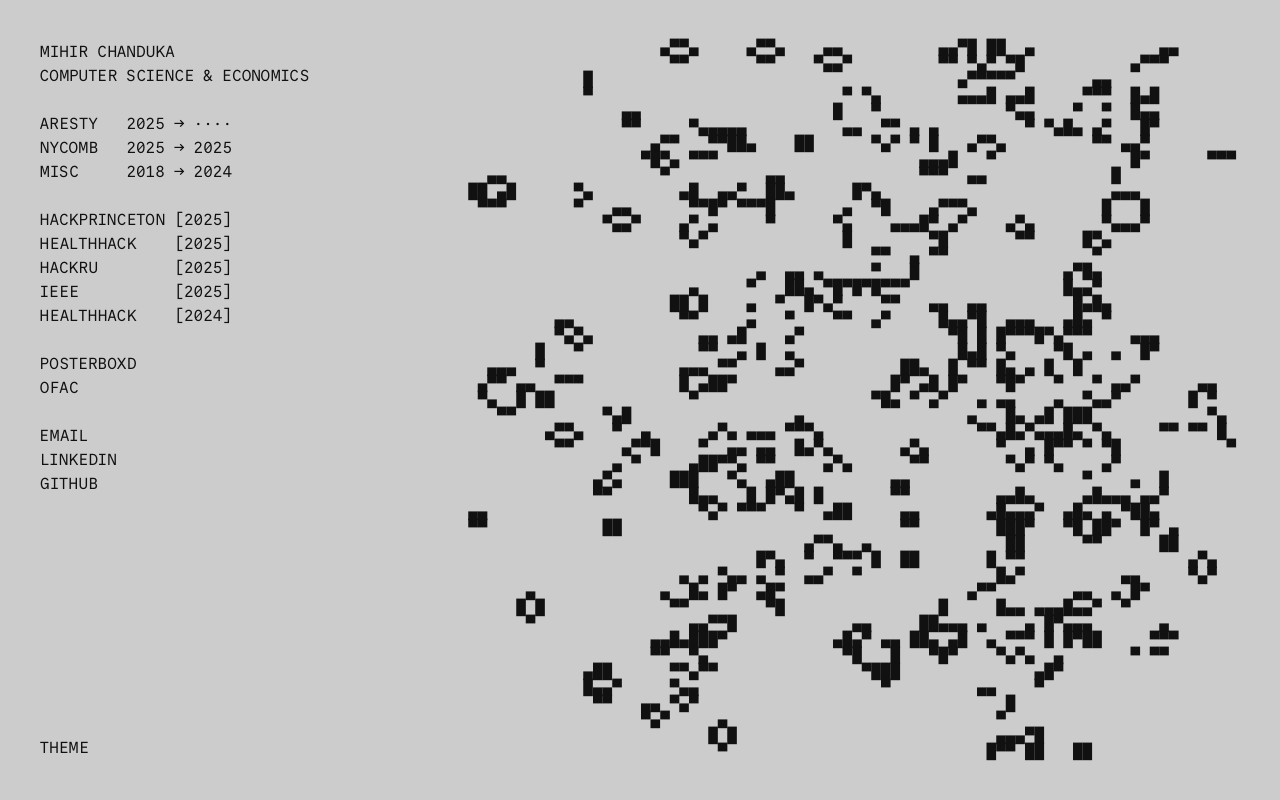
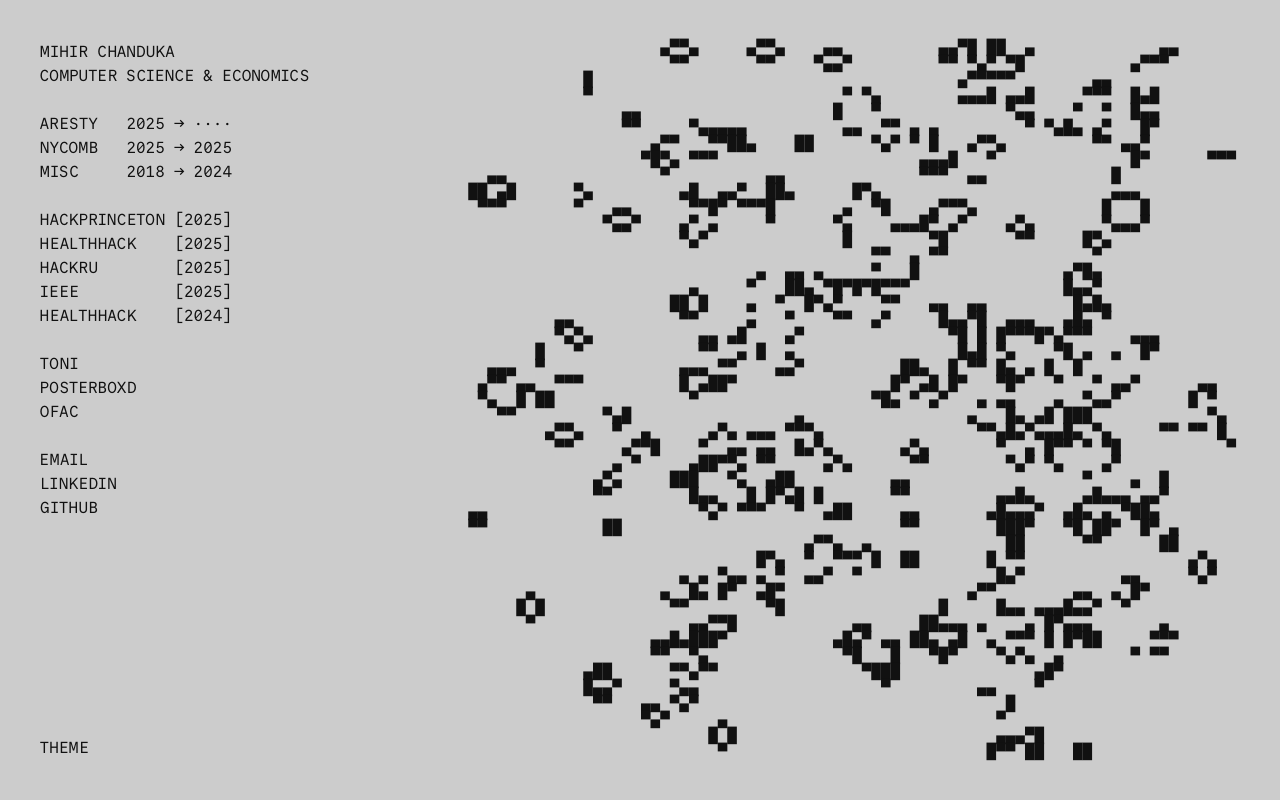
Before and after one commit to mihirchanduka/mihirchanduka.github.io, a plain HTML site: page index.html in a window 1280 px wide. Drawn offline with Linux system fonts and the light colour scheme.

Commit message:
Add toni

```diff
--- a/index.html
+++ b/index.html
@@ -119,6 +119,12 @@
                     <div class="content-row content-row-empty"></div>
 
                     <div class="content-row">
+                        <button id="link-10" class="content-link" tabindex="1">
+                            <span class="button-label">toni&nbsp;&nbsp</span>
+                            <span class="mobile-only">[↗]</span>
+                        </button>
+                    </div>
+                    <div class="content-row">
                         <button id="link-8" class="content-link" tabindex="1">
                             <span class="button-label"
                                 >Posterboxd&nbsp;&nbsp</span
--- a/index.js
+++ b/index.js
@@ -15,6 +15,7 @@
   "link-7": "https://github.com/mihirchanduka/EKGuide",
   "link-8": "https://github.com/mihirchanduka/posterboxd",
   "link-9": "https://github.com/mihirchanduka/Optical-Flow-Anticheat",
+  "link-10": "https://github.com/mihirchanduka/toni",
 };
 
 const storedTheme =
```
